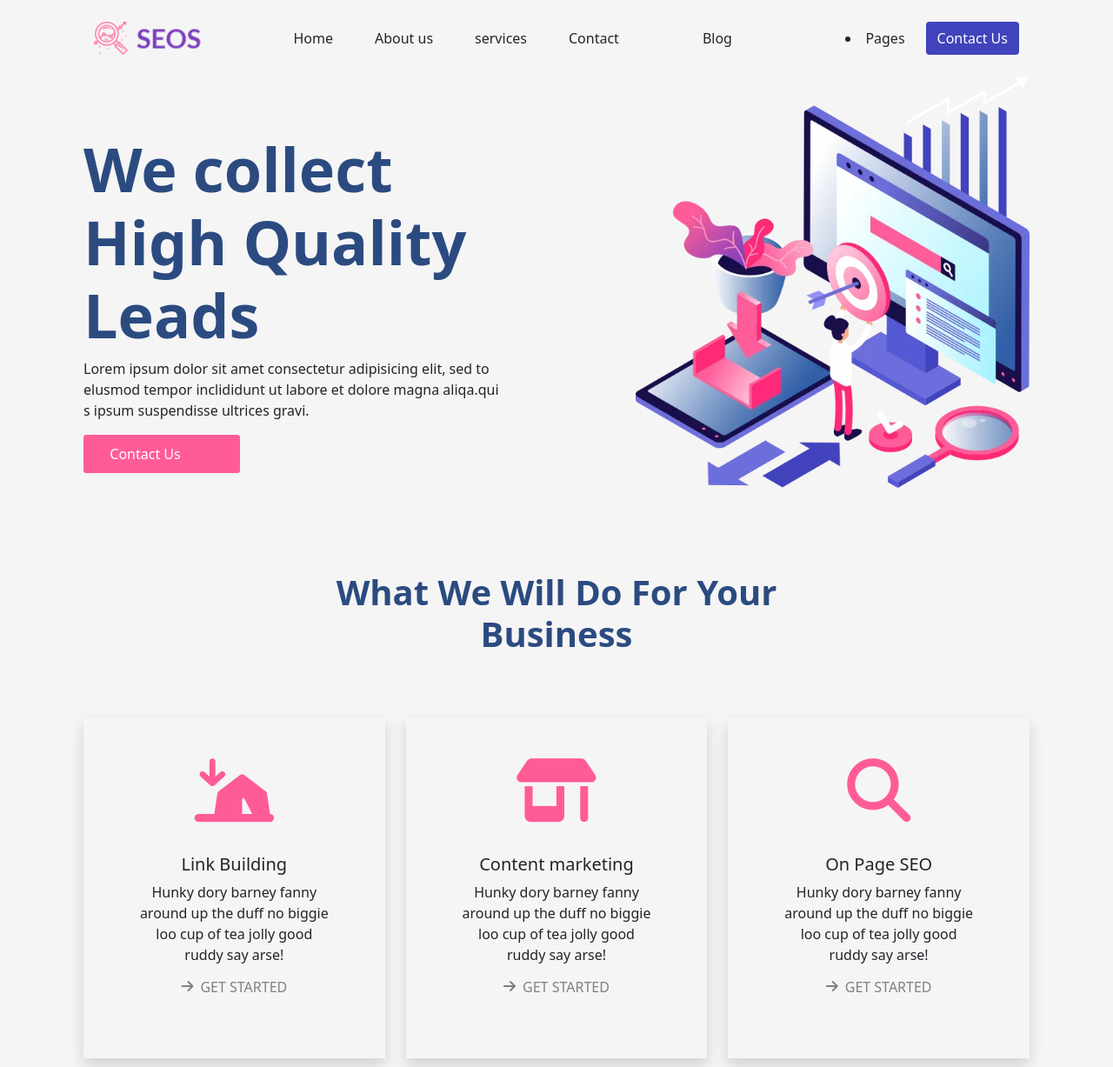
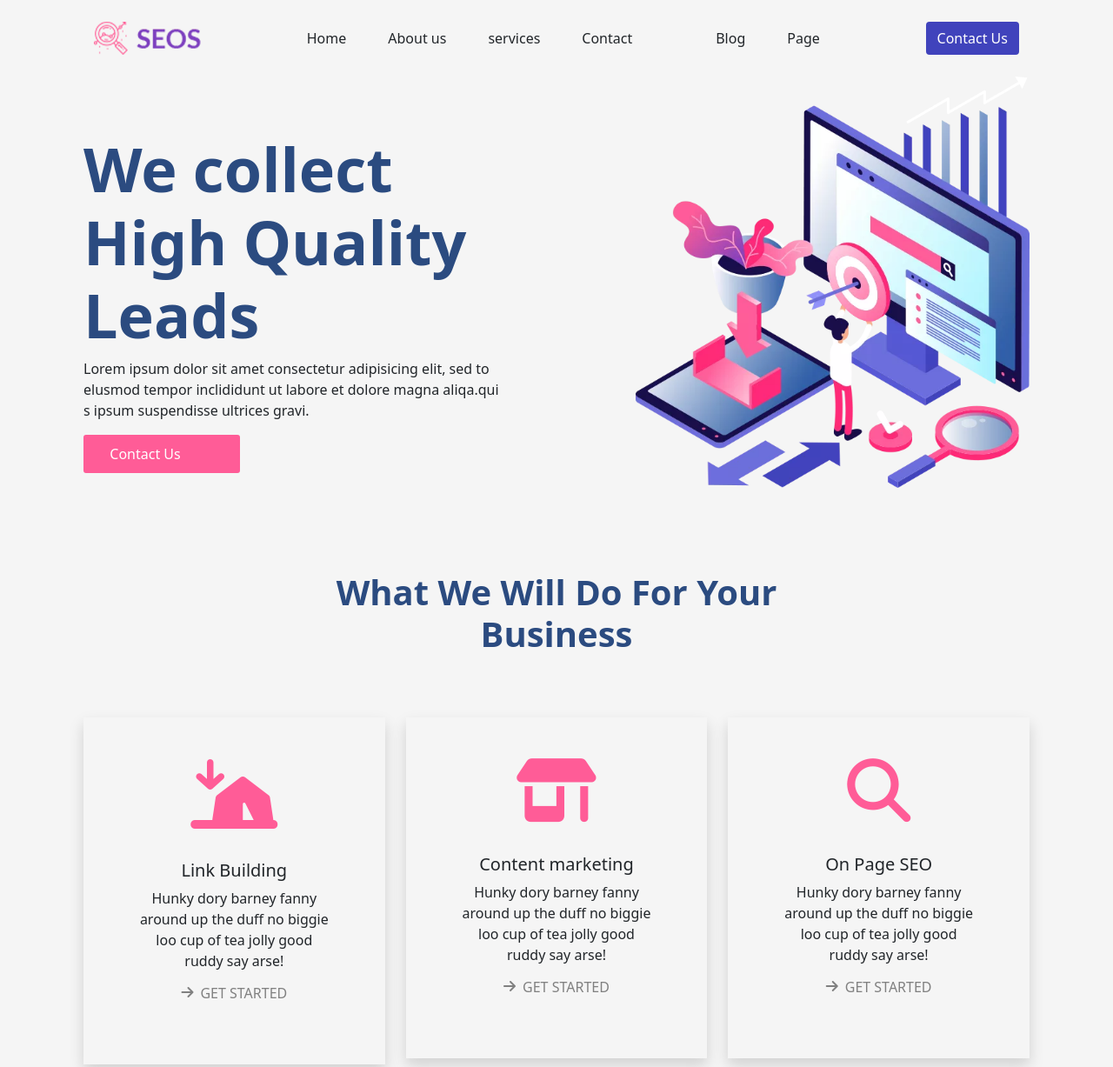
Before and after one commit to radiyashimu1122/seos, a plain HTML site: page index.html in a window 1280 px wide. Shown: the top 1227 px of the page at 87% size. Drawn offline with nearby package versions, Linux system fonts and the light colour scheme.

Commit message:
navbar update

```diff
--- a/index.html
+++ b/index.html
@@ -9,7 +9,7 @@
     <link href="https://cdn.jsdelivr.net/npm/bootstrap@5.0.2/dist/css/bootstrap.min.css" rel="stylesheet" integrity="sha384-EVSTQN3/azprG1Anm3QDgpJLIm9Nao0Yz1ztcQTwFspd3yD65VohhpuuCOmLASjC" crossorigin="anonymous">
 <link rel="stylesheet" href="style.css">
 <link rel="icon" type="image/x-icon" href="image/logos/seos.png">
-    <title> High Quality Leads</title>
+    <title> SEOS</title>
   </head>
   <body class="px-sm-5">
   <!-- This is nav bar start -->
@@ -21,16 +21,14 @@
     </button>
     <div class="collapse navbar-collapse " id="navbarSupportedContent">
       <ul class="  navbar-nav  me-auto mb-2 mb-lg-0 mx-auto ">
-        <li class="  nav-item p-lg-4">
+        <li class="nav-item p-lg-4" >
           Home
         </li>
         <li class="nav-item  p-lg-4 ">
           About us
         </li>
         <li class="nav-item  p-lg-4  ">
-
           services
-
           </li>
           <li class="nav-item  p-lg-4 ">
             Contact
@@ -39,11 +37,10 @@
           <li class="nav-item  p-lg-4 ">
             Blog
           </li>
-          </ul>
-        </li>
-        <li class="nav-item  p-lg-4">
-          Pages
-        </li>
+          <li class="nav-item  p-lg-4 ">
+           Page
+          </li>
+
       </ul>
         <button class="btn navBtn" type="submit">Contact Us</button>
     </div>
@@ -75,7 +72,7 @@
     <!-- card-1 -->
     <div class="col">
       <div class="p-5 shadow" style="text-align: center">
-        <i class="fa-solid fa-tent-arrow-down-to-line" style="font-size: 73px; margin-bottom: 20px; display: inline-block; color: #ff5c97"></i>
+        <i class="fa-solid fa-tent-arrow-down-to-line" style="font-size: 80px; margin-bottom: 20px; display: inline-block; color: #ff5c97"></i>
         <div class="card-body">
           <h5 class="card-title">Link Building</h5>
           <p class="card-text">Hunky dory barney fanny around up the duff no biggie loo cup of tea jolly
```
